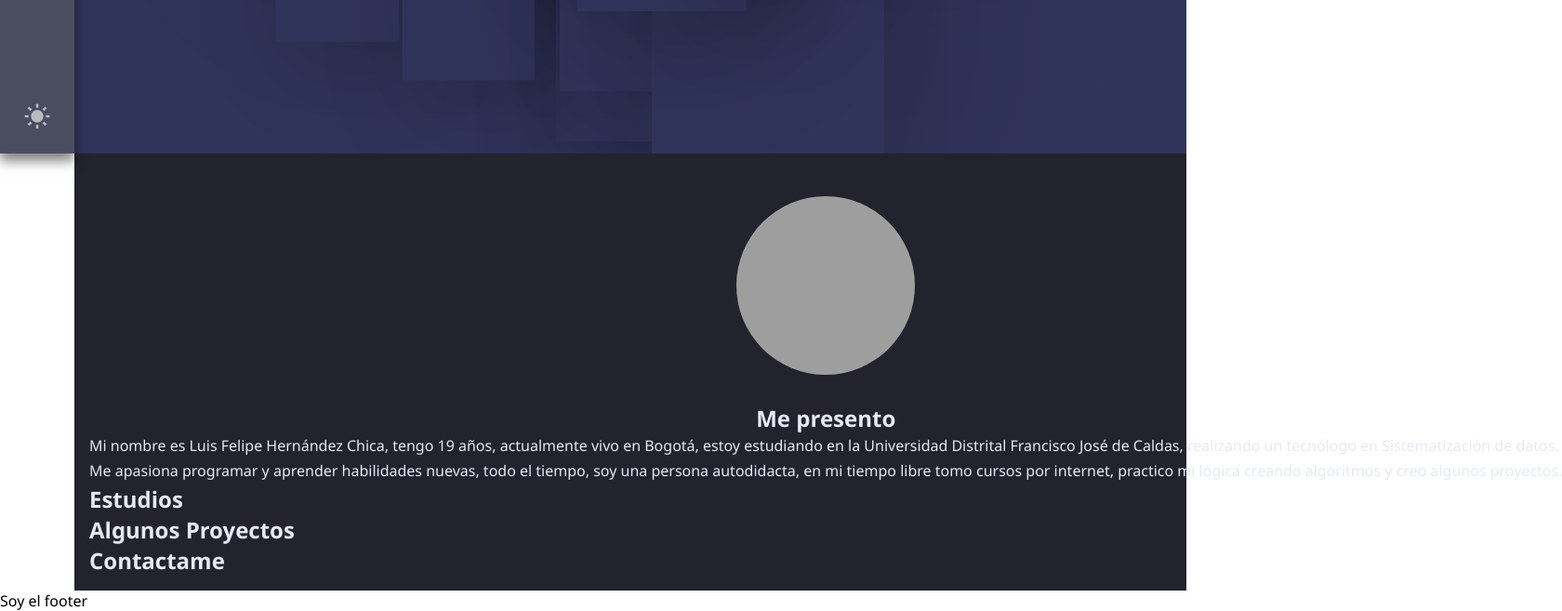
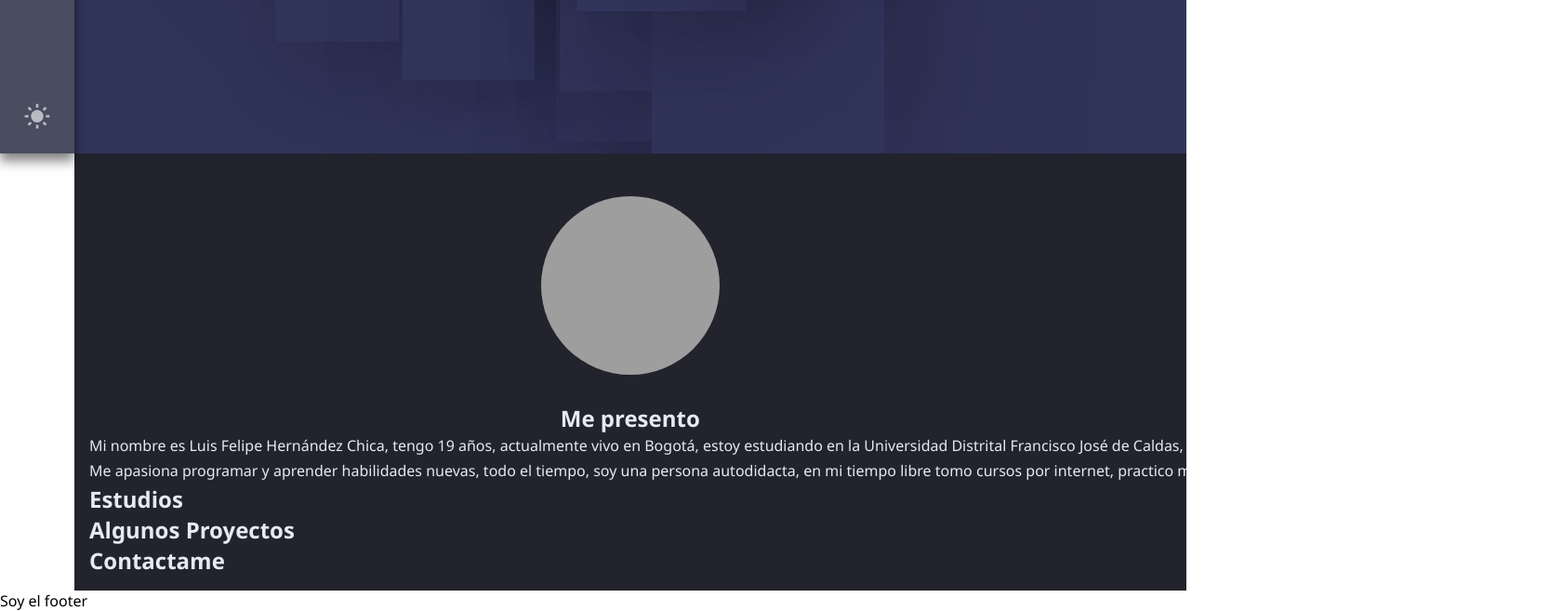
Before and after one commit to MAKEOUTHILL629/My-Portfolio, a plain HTML site: page index.html in a window 1280 px wide. Shown: the part 635-1292 px from the top of the page at 93% size, 1680 px wide, since content can reach past the window. Drawn offline with nearby package versions, Linux system fonts and the light colour scheme; grey boxes are pictures that could not be loaded.

Commit message:
Se modifico el scroll del main

```diff
--- a/css/style.css
+++ b/css/style.css
@@ -18,17 +18,19 @@
 }
 
 main{
+    display: block;
+   margin-left: 5rem;
    background-color: var(--bg-primary-opacity);
    color: var(--text-primary);
    width: calc(100vw - 5.28rem);
-
+   overflow: scroll;
 }
 .container{
     width: 100%;
 }
 
 .about-me{
-    display: flex;
+
     justify-content: space-between;
     align-items: center;
 }
```
